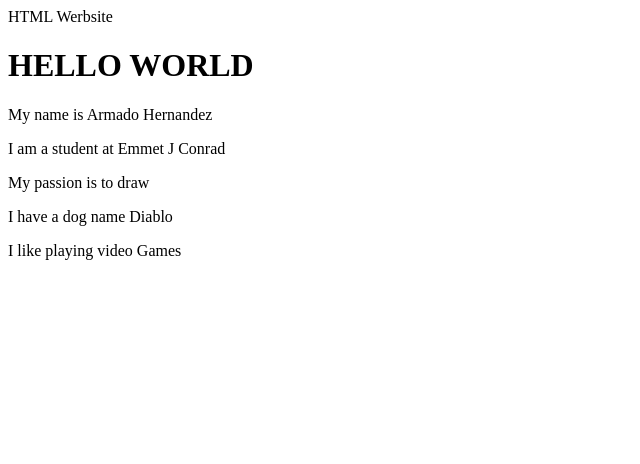
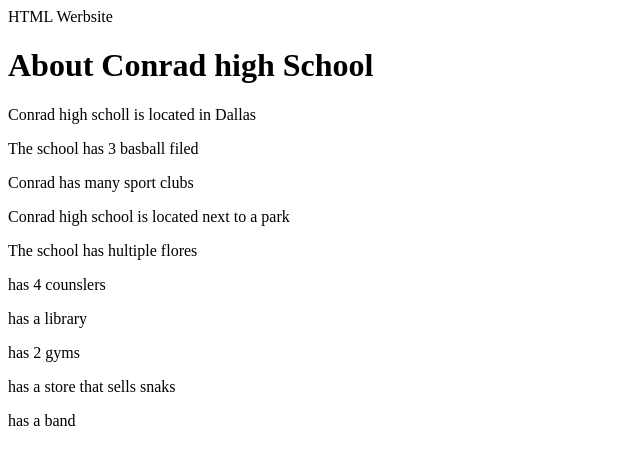
Before and after one commit to AramndoHez/AramndoHez.github.io, a plain HTML site: page index.html in a window 1280 px wide. Shown: the whole page, without its empty margins (0-640 px from the left). Drawn offline with Linux system fonts and the light colour scheme.

Commit message:
Update index.html

```diff
--- a/index.html
+++ b/index.html
@@ -4,11 +4,16 @@
 <TOPIC> HTML Werbsite</topic>
 </head>
 <body>
-<h1> HELLO WORLD</h1>
-<p> My name is Armado Hernandez </p>
-<p> I am a student at Emmet J Conrad </p>
-<P> My passion is to draw </p>
-<p> I have a dog name Diablo </p>
-<p> I like playing video Games </p>
+<h1> About Conrad high School </h1>
+<p> Conrad high scholl is located in Dallas </p>
+<p> The school has 3 basball filed </p>
+<p> Conrad has many sport clubs  </p>
+<p> Conrad high school is located next to a park </p>
+<p> The school has hultiple flores </p>
+<p> has 4 counslers </p>
+<p> has a library </p>
+<p> has 2 gyms</p>
+<p> has a store that sells snaks </p>
+<p> has a band </p>
 </body>
 </html>
```
